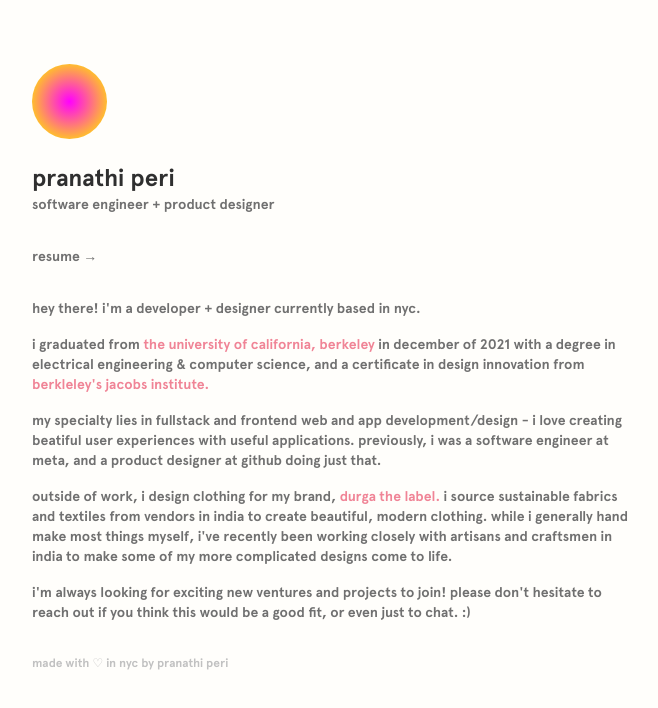
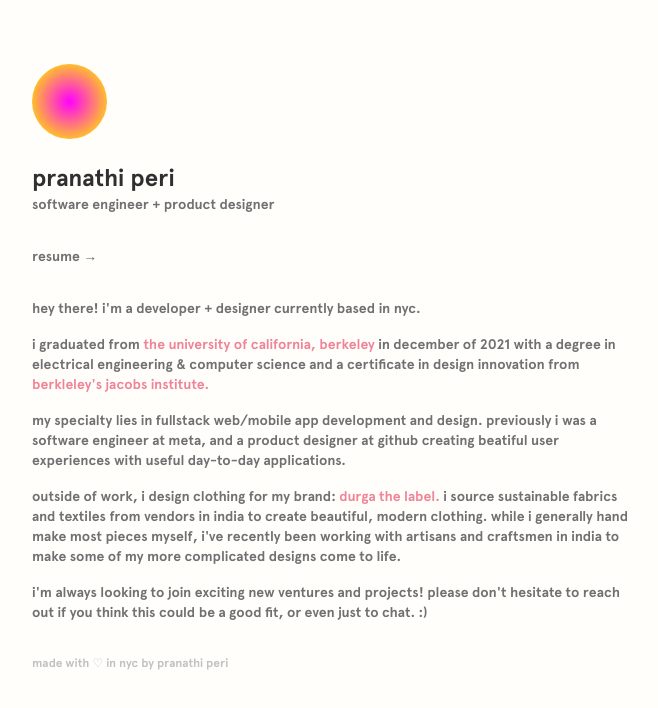
Before and after one commit to pranathip/pranathiperi.me, a Next.js app: page /about in a window 1280 px wide. Shown: the top 708 px of the page, without its empty margins (308-966 px from the left). Built offline with nearby package versions, Linux system fonts and the light colour scheme.

Commit message:
fixed about page

```diff
--- a/pages/about.js
+++ b/pages/about.js
@@ -21,7 +21,7 @@ const aboutPage = () => {
               the university of california, berkeley
             </a>{" "}
             in december of 2021 with a degree in electrical engineering &
-            computer science, and a certificate in design innovation from{" "}
+            computer science and a certificate in design innovation from{" "}
             <a
               className="highlight"
               href="https://jacobsinstitute.berkeley.edu/"
@@ -30,25 +30,25 @@ const aboutPage = () => {
             </a>
           </h2>
           <h2>
-            my specialty lies in fullstack and frontend web and app
-            development/design - i love creating beatiful user experiences with
-            useful applications. previously, i was a software engineer at meta,
-            and a product designer at github doing just that.
+            my specialty lies in fullstack web/mobile app development and
+            design. previously i was a software engineer at meta, and a product
+            designer at github creating beatiful user experiences with useful
+            day-to-day applications.
           </h2>
           <h2>
-            outside of work, i design clothing for my brand,{" "}
+            outside of work, i design clothing for my brand:{" "}
             <a className="highlight" href="https://instagram.com/durgathelabel">
               durga the label.
             </a>{" "}
             i source sustainable fabrics and textiles from vendors in india to
             create beautiful, modern clothing. while i generally hand make most
-            things myself, i've recently been working closely with artisans and
+            pieces myself, i've recently been working with artisans and
             craftsmen in india to make some of my more complicated designs come
             to life.
           </h2>
           <h2>
-            i'm always looking for exciting new ventures and projects to join!
-            please don't hesitate to reach out if you think this would be a good
+            i'm always looking to join exciting new ventures and projects!
+            please don't hesitate to reach out if you think this could be a good
             fit, or even just to chat. :)
           </h2>
         </div>
```
